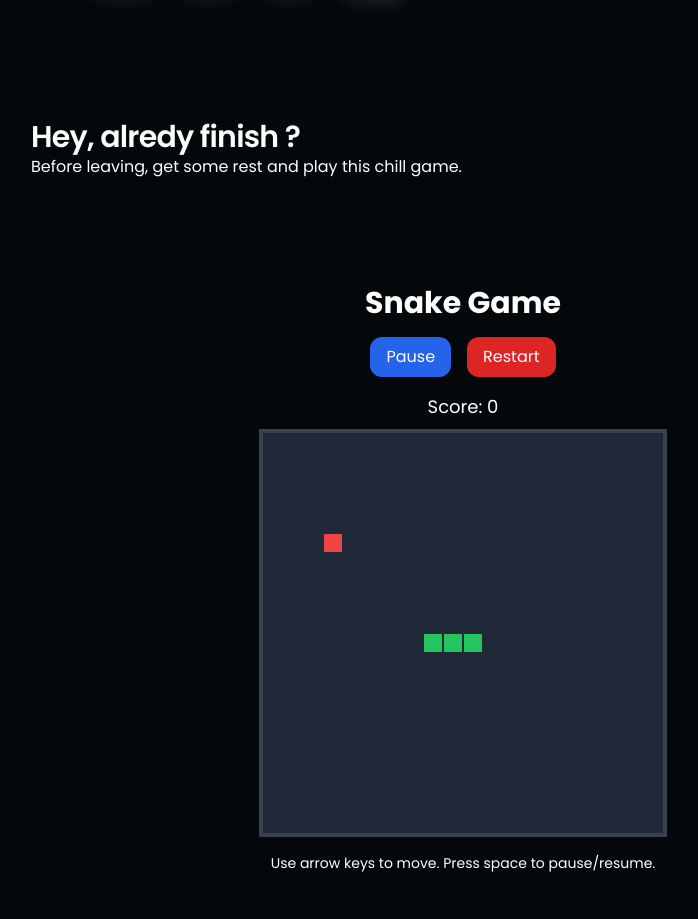
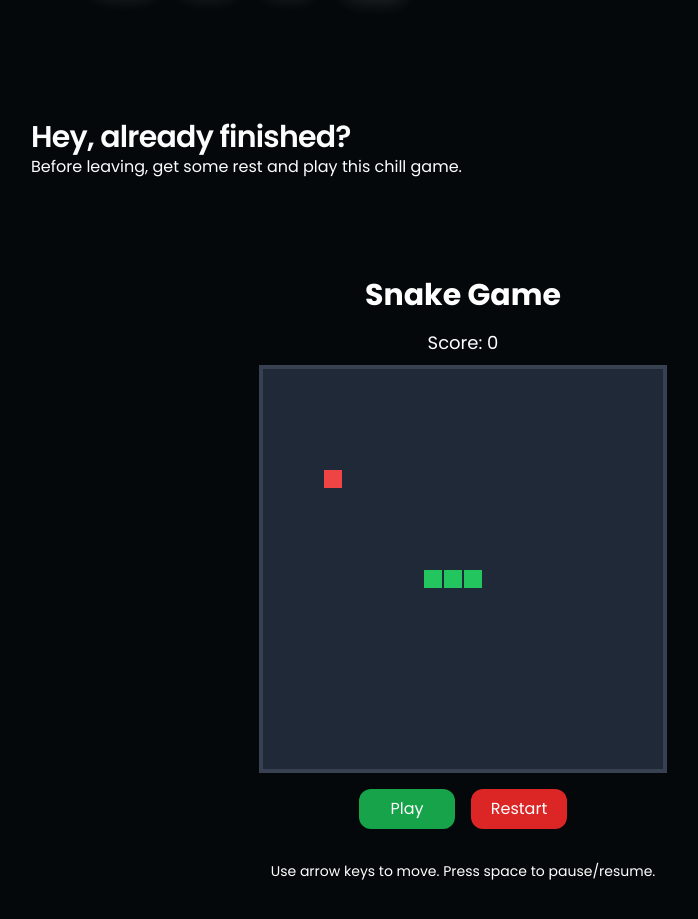
Before and after one commit to michel-DC/Portfolio, a Next.js app: page / in a window 1280 px wide. Shown: the part 2333-3252 px from the top of the page, without its empty margins (177-875 px from the left). Built offline with nearby package versions, Linux system fonts and the light colour scheme; a web font is replaced by a local one.

Commit message:
Update SnakeGame component: change initial running state to false, add Play button, and improve UI text for clarity

```diff
--- a/app/_components/snakeGame.tsx
+++ b/app/_components/snakeGame.tsx
@@ -7,7 +7,7 @@ const BOARD_SIZE = 20;
 const INITIAL_SNAKE = [
   { x: 8, y: 10 },
   { x: 9, y: 10 },
-  { x: 10, y: 10 }, // Tête du serpent
+  { x: 10, y: 10 },
 ];
 const DIRECTIONS = {
   ArrowUp: { x: 0, y: -1 },
@@ -25,7 +25,7 @@ export const SnakeGame = () => {
   const [snake, setSnake] = useState(INITIAL_SNAKE);
   const [direction, setDirection] = useState(DIRECTIONS.ArrowRight);
   const [food, setFood] = useState(getRandomPosition);
-  const [isRunning, setIsRunning] = useState(true);
+  const [isRunning, setIsRunning] = useState(false);
   const [score, setScore] = useState(0);
   const intervalRef = useRef<NodeJS.Timeout | null>(null);
 
@@ -92,28 +92,18 @@ export const SnakeGame = () => {
     setScore(0);
   };
 
+  const handleStart = () => {
+    setIsRunning(true);
+  };
+
   return (
     <Section>
       <h2 className="scroll-m-20 text-3xl font-semibold tracking-tight transition-colors first:mt-0 font-caption">
-        Hey, alredy finish ?
+        Hey, already finished?
       </h2>
       <p>Before leaving, get some rest and play this chill game.</p>
       <div className="flex flex-col items-center justify-center min-h-screen text-white mb-8">
         <h1 className="text-3xl font-bold mb-4">Snake Game</h1>
-        <div className="mb-4 flex space-x-4">
-          <button
-            onClick={() => setIsRunning((prev) => !prev)}
-            className="px-4 py-2 bg-blue-600 rounded-xl hover:bg-blue-500"
-          >
-            {isRunning ? "Pause" : "Resume"}
-          </button>
-          <button
-            onClick={handleRestart}
-            className="px-4 py-2 bg-red-600 rounded-xl hover:bg-red-500"
-          >
-            Restart
-          </button>
-        </div>
         <div className="mb-2 text-lg">Score: {score}</div>
         <div
           className="grid border-4 border-gray-700"
@@ -144,6 +134,22 @@ export const SnakeGame = () => {
             );
           })}
         </div>
+        <div className="space-x-4 mt-4">
+          {!isRunning && (
+            <button
+              onClick={handleStart}
+              className="px-4 py-2 w-24 bg-green-600 rounded-xl hover:bg-green-500 mb-4"
+            >
+              Play
+            </button>
+          )}
+          <button
+            onClick={handleRestart}
+            className="px-4 py-2 w-24 bg-red-600 rounded-xl hover:bg-red-500"
+          >
+            Restart
+          </button>
+        </div>
         <p className="mt-4 text-sm">
           Use arrow keys to move. Press space to pause/resume.
         </p>
```
